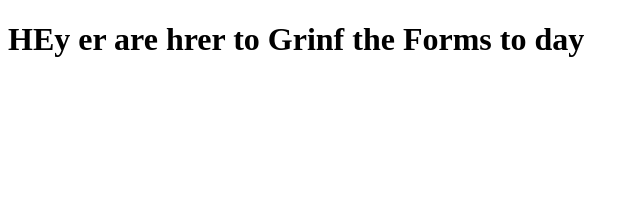
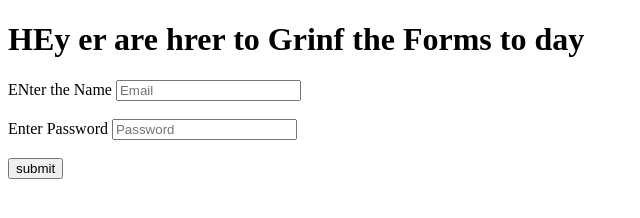
Before and after one commit to ParthJagdale/grinding_froms, a plain HTML site: page index.html in a window 1280 px wide. Shown: the whole page, without its empty margins (0-640 px from the left). Drawn offline with Linux system fonts and the light colour scheme.

Commit message:
new commit1

```diff
--- a/index.html
+++ b/index.html
@@ -7,5 +7,19 @@
 </head>
 <body>
     <h1>HEy er are hrer to Grinf the Forms to day </h1>
+
+<form action="">
+    <label for=""> ENter the Name</label>
+    <input type="text" placeholder="Email">
+<br>
+<br>
+
+    <label for=""> Enter Password</label>
+    <input type="text" placeholder="Password"> </input>
+
+    <br>
+<br>
+    <input type="submit" value="submit"></input>
+</form>
 </body>
 </html>
```
